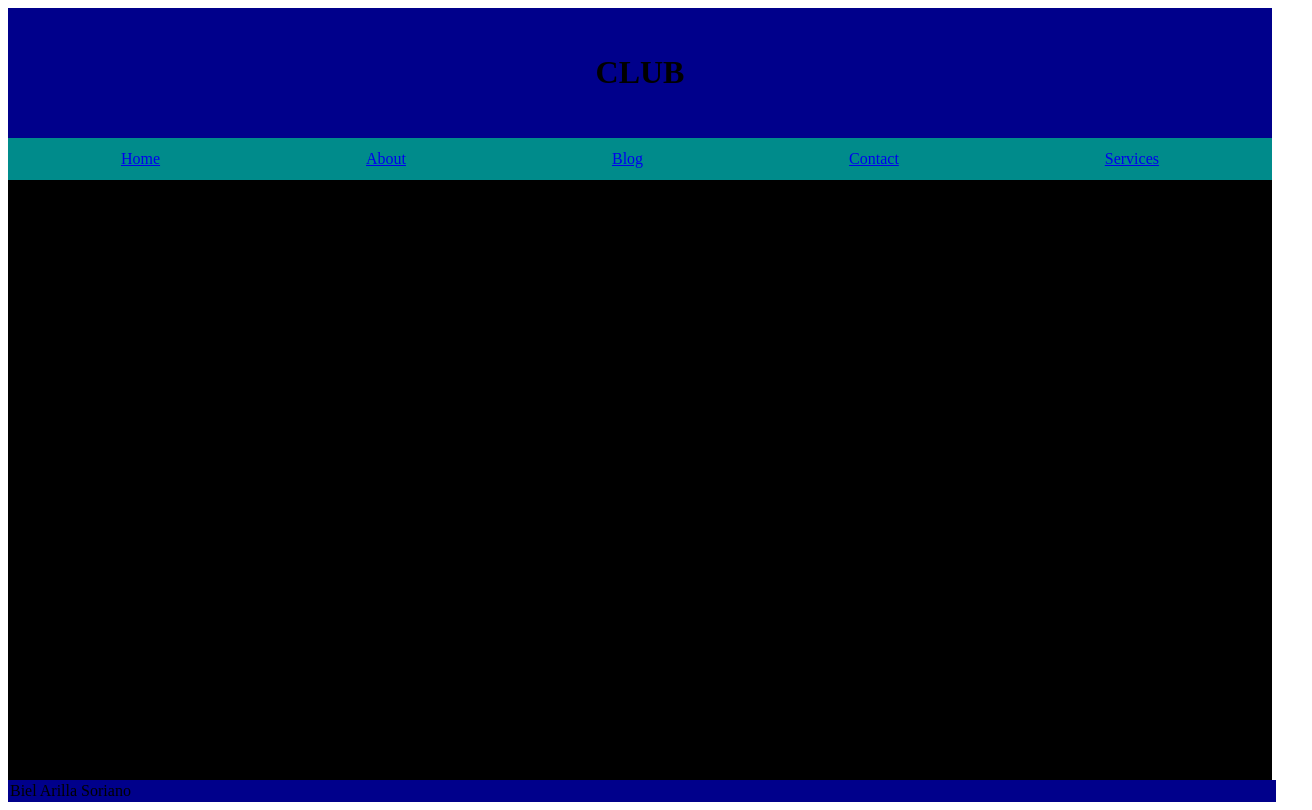
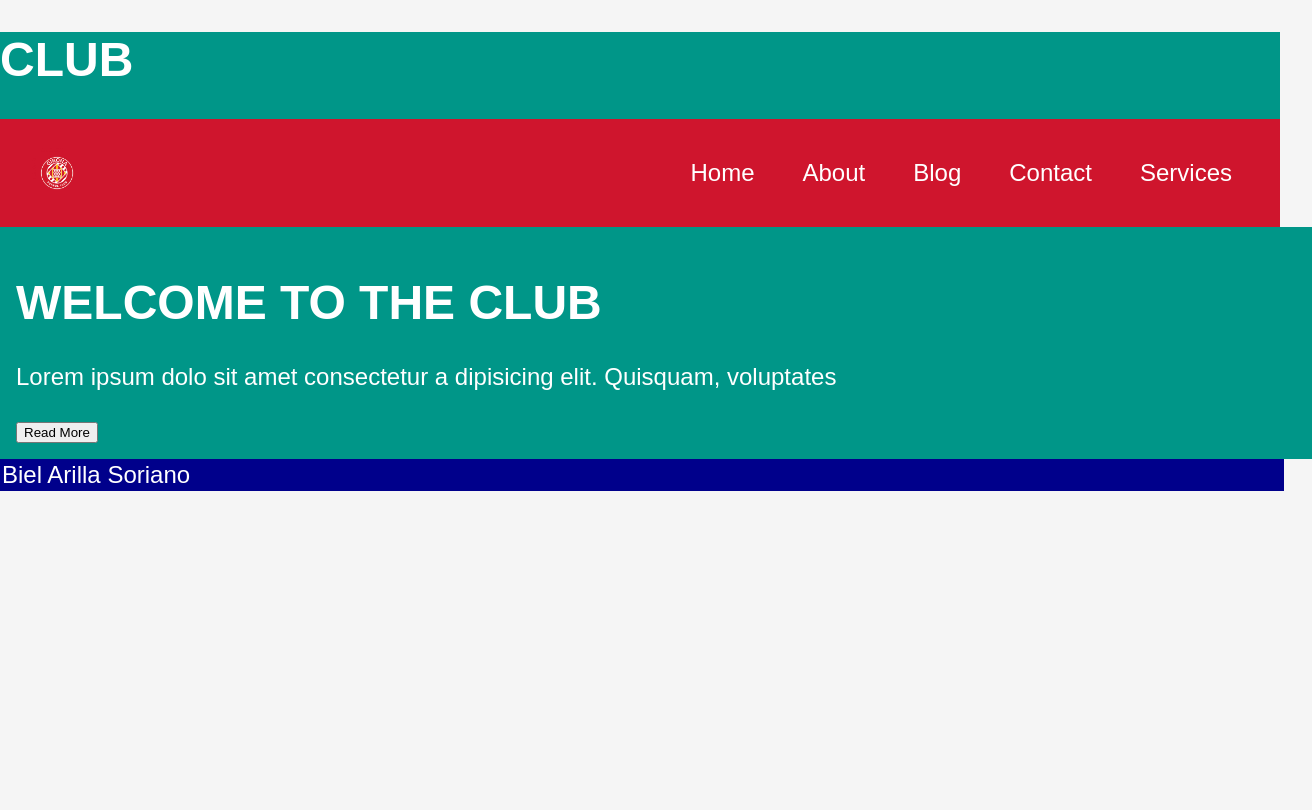
Before and after one commit to BielArilla/ACT05, a plain HTML site: page index.html in a window 1280 px wide. Shown: the whole page, 1312 px wide, since content can reach past the window. Drawn offline with Linux system fonts and the light colour scheme.

Commit message:
modificaciones

```diff
--- a/CSS/style.css
+++ b/CSS/style.css
@@ -1,21 +1,65 @@
 
-article{
-    padding: 10px;
-    background-color: darkcyan;
-    display: flex;
-    justify-content: center;
-    text-decoration: none;
-    justify-content: space-around;
+body {
+    font-family: 'Arial', sans-serif;
+    background-color: whitesmoke;
+    height: 100%;
+    margin: 0;
+    font-size: 16px;
 }
 
-article a{
-    padding: 2px;
-    text-align: center;
+main {
+    margin: 0 auto;
+    padding: 1rem;
+
+    width: 100%;
+    height: 100%;
+    background-color: #009688; /* Un color de ejemplo */
+    display: flex;
+
 }
 
-div{
-    background-color:black;
-    height: 600px;
+.fullscreen-div {
+        width: 100%;
+        height: 100%;
+        background-color: #009688; /* Un color de ejemplo */
+        color: white;
+        font-size: 24px;
+        font-family: Arial, sans-serif;
+    }
+
+.navbar {
+    background-color: #cf152d; /* Color rojo tomado de la captura de pantalla */
+    color: white;
+    display: flex;
+    justify-content: space-between;
+    align-items: center;
+    padding: 0.5rem 2rem;
+}
+
+.navbar ul {
+    list-style-type: none;
+    display: flex;
+    gap: 1rem;
+}
+
+.navbar li {
+    padding: 0.5rem 1rem;
+    cursor: pointer;
+}
+
+.navbar li:hover {
+    text-decoration: none;
+}
+
+
+.navbar a {
+    color: white;
+    text-decoration: none;
+}
+
+.navbar a:hover {
+    color: white;
+    text-decoration:underline;
 }
 
 footer{
@@ -25,8 +69,8 @@ footer{
     background-color: darkblue;
 }
 
-header{
-    background-color: darkblue;
-    text-align: center;
-    padding: 25px;
+
+.logo {
+    width: 50px; /* Ajustar según el tamaño real del logo */
+    height: auto;
 }
--- a/index.html
+++ b/index.html
@@ -4,22 +4,48 @@
     <meta charset="UTF-8">
     <meta name="viewport" content="width=device-width, initial-scale=1.0">
     <title>Document</title>
-    <link rel="stylesheet" href="/CSS/style.css">
+    <link rel="stylesheet" href="css/style.css">
 </head>
 <body>
+    <div class="fullscreen-div">
     <header>
-        <h1>CLUB</h1>
+        <div><h1>CLUB</h1></div>
+        <div>
+
+        <nav class="navbar">
+            <img src="images/logo-girona.png" alt="Girona FC Logo" class="logo">
+            <ul>
+                <li><a href="index.html">Home</a></li>
+                <li><a href="index.html">About</a></li>
+                <li><a href="index.html">Blog</a></li>
+                <li><a href="index.html">Contact</a></li>
+                <li><a href="index.html">Services</a></li>
+
+            </ul>
+        </nav>
+    </div>
+
     </header>
-    <article>
-        <a href="index.html">Home</a>
-        <a href="/HTML/about.html">About</a>
-        <a href="/HTML/blog.html">Blog</a>
-        <a href="/HTML/contact.html">Contact</a>
-        <a href="/HTML/services.html">Services</a>
-    </article>
-    <div>
-        <img src="/IMAGES/" alt="">
+
+    <main>
+        <div class="container">
+            <div class="main">
+                <h1>WELCOME TO THE CLUB</h1>
+                <p>Lorem ipsum dolo
+                    sit amet consectetur a
+                    dipisicing elit.
+                    Quisquam, voluptates
+
+                    </p>
+                    <button class="btn">Read More</button>
+            </div>
+        </div>
+    </main>
+
+
+
+
+    <footer>Biel Arilla Soriano</footer>
     </div>
-    <footer>Biel Arilla Soriano</footer>
 </body>
 </html>
```
